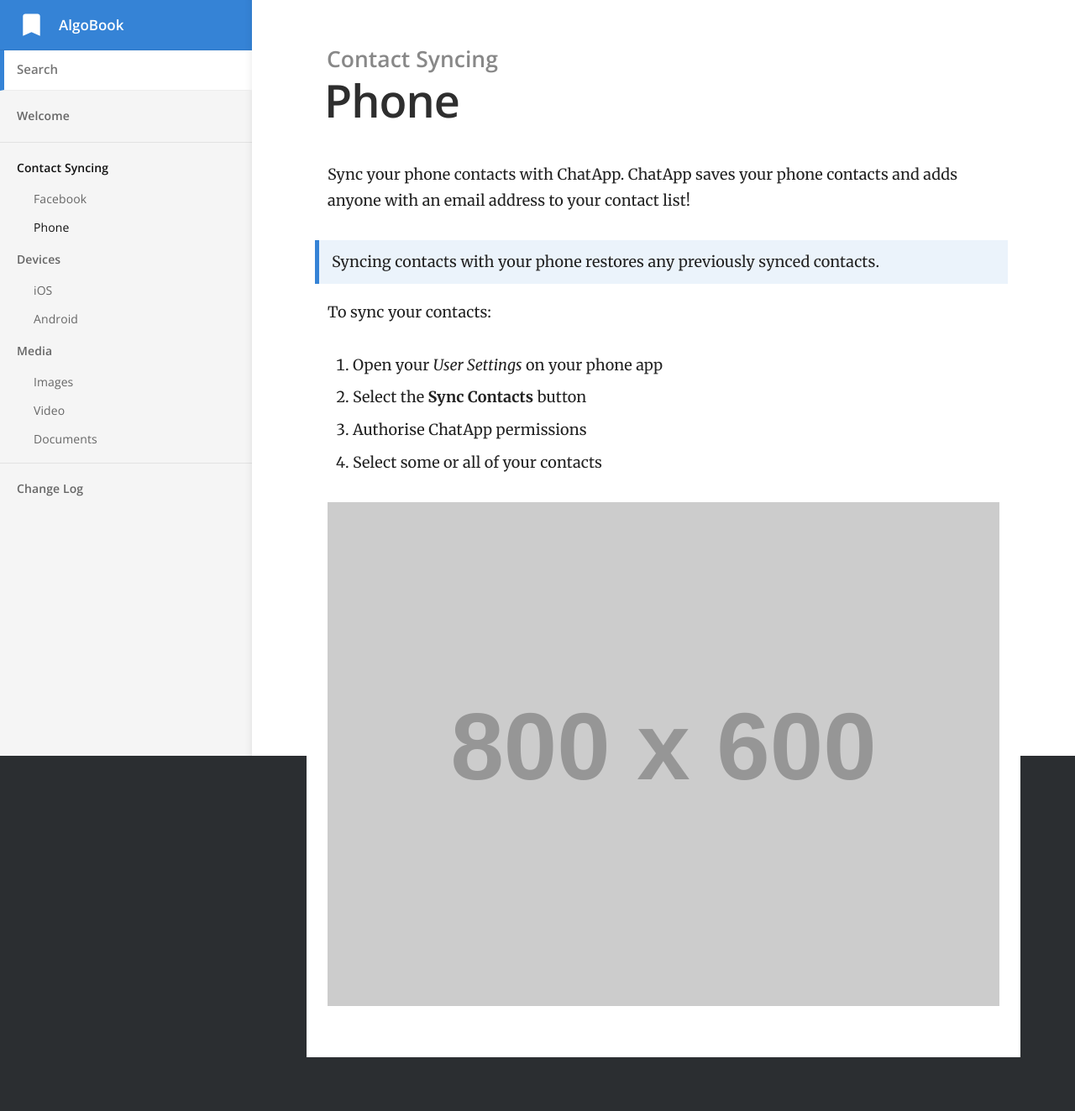
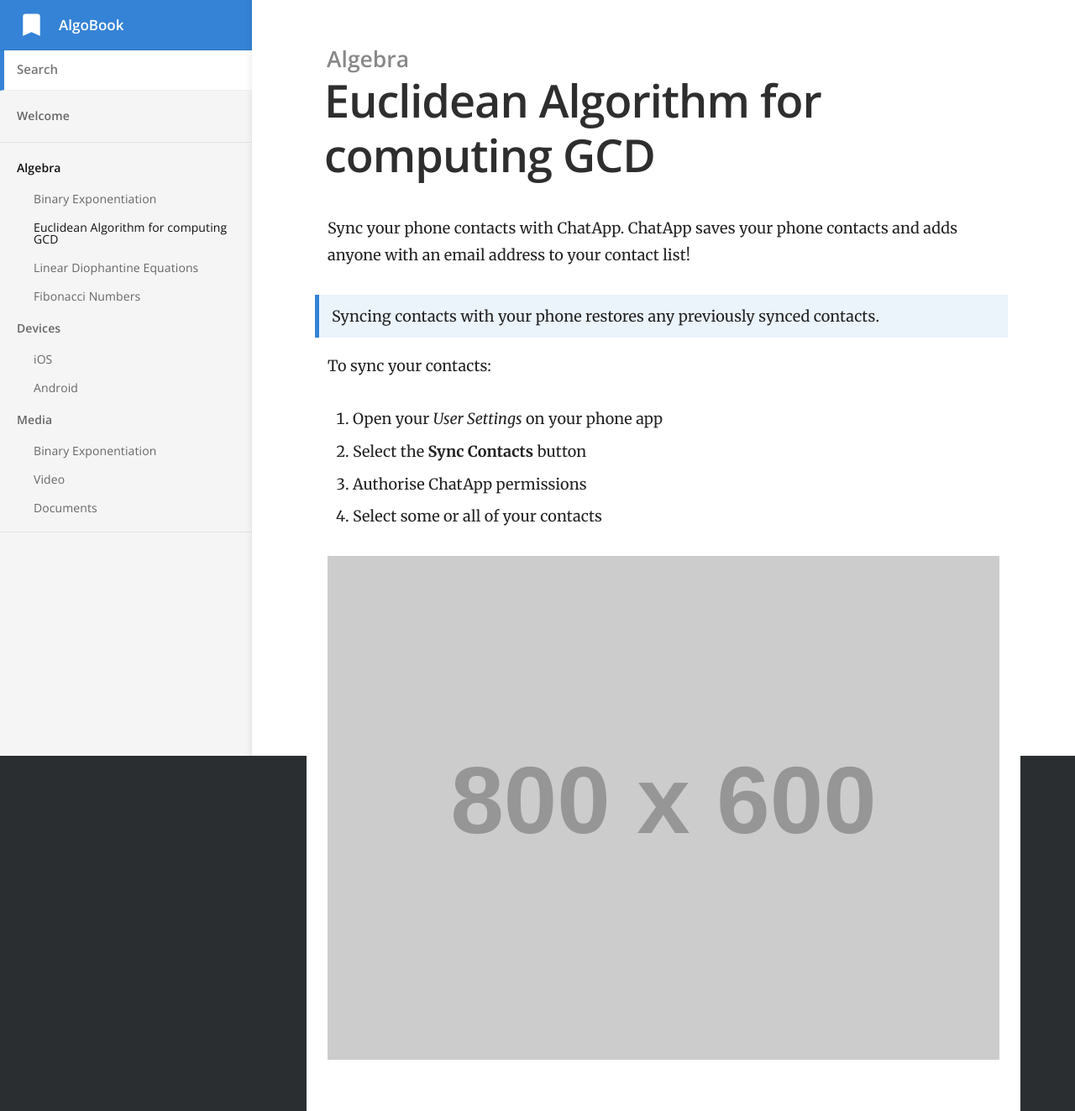
Before and after one commit to dev-hyeondnl/dev-hyeondnl.github.io, a Jekyll site: the page built from _docs/algebra/euclidean-algorithm.md, in a window 1280 px wide. Shown: the whole page at 84% size. Built offline with Jekyll 4.4.1, drawn with Linux system fonts in a browser that asks for light colours; before the commit the page ends 1259 px from its top, so only the background shows below that.

Commit message:
automatic commit on 2020-07-28 10:30:24

```diff
--- a/_docs/contact-syncing/facebook.md
+++ b/_docs/algebra/binary-exponetiation.md
@@ -1,6 +1,6 @@
 ---
-title: Facebook
-category: Contact Syncing
+title: Binary Exponentiation
+category: Algebra
 order: 1
 ---
 
--- a/_docs/contact-syncing/phone.md
+++ b/_docs/algebra/euclidean-algorithm.md
@@ -1,6 +1,6 @@
 ---
-title: Phone
-category: Contact Syncing
+title: Euclidean Algorithm for computing GCD
+category: Algebra
 order: 2
 ---
 
--- a/_docs/media/images.md
+++ b/_docs/media/images.md
@@ -1,5 +1,5 @@
 ---
-title: Images
+title: Binary Exponentiation
 category: Media
 order: 1
 ---
```
Also changed, not shown: _docs/algebra/fibonacci.md (added, +18 -0 lines), _docs/algebra/linear-diophantine.md (added, +18 -0 lines), _posts/2016-01-12-media-support.md (deleted, +0 -17 lines), _posts/2016-02-05-general-fixes-and-improvements.md (deleted, +0 -16 lines), _posts/_defaults.md (deleted, +0 -14 lines), changelog.html (deleted, +0 -20 lines).
